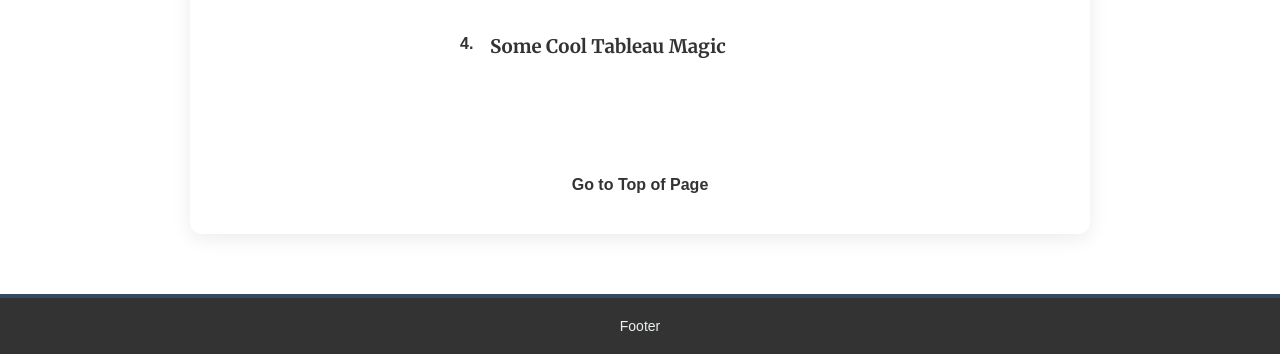
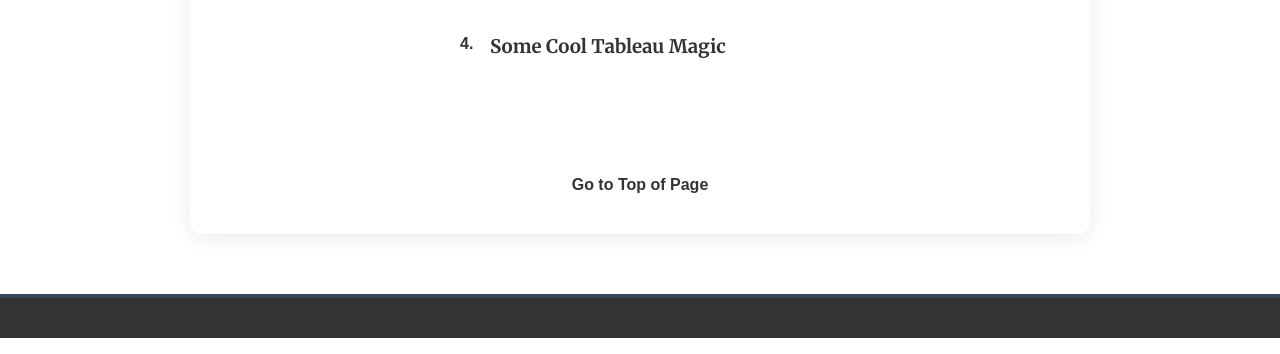
Before and after one commit to ami30-maker/AndrewResume, a plain HTML site: page scratch.html in a window 1280 px wide. Shown: the part 1391-1745 px from the top of the page. Drawn offline with Linux system fonts and the light colour scheme.

Commit message:
Add files via upload

```diff
--- a/scratch.html
+++ b/scratch.html
@@ -11,9 +11,9 @@
         <h1 id="top">All About Andrew</h1>
     </div>
     <nav>
-        <a href="index.html"> Home Page </a>
+        <a href="index.html"> Home</a>
+        <a href="#"> About</a>
         <a href="webapp.html"> Snake Game </a>
-        <a href="#"> About</a>
     </nav>
     <div class="common mainbody">
     <ol class= "Centered-list">
@@ -62,12 +62,7 @@
     </ol>
     <a href="#top">Go to Top of Page</a>
     </div>
-    <div class="common footer">
-        <p>
-            Footer
-
-        </p>
-    </div>
+    <div class="common footer"></div>
 
 </body>
 </html>
```
